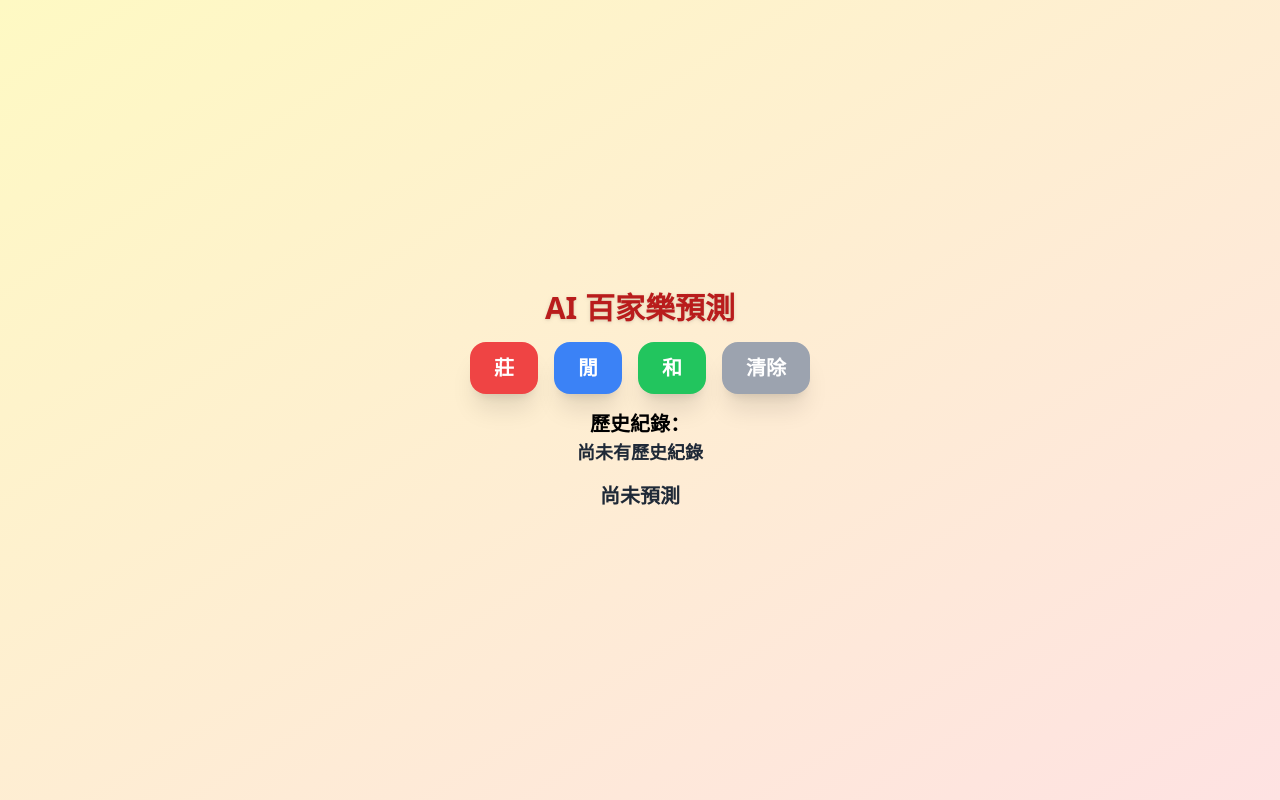
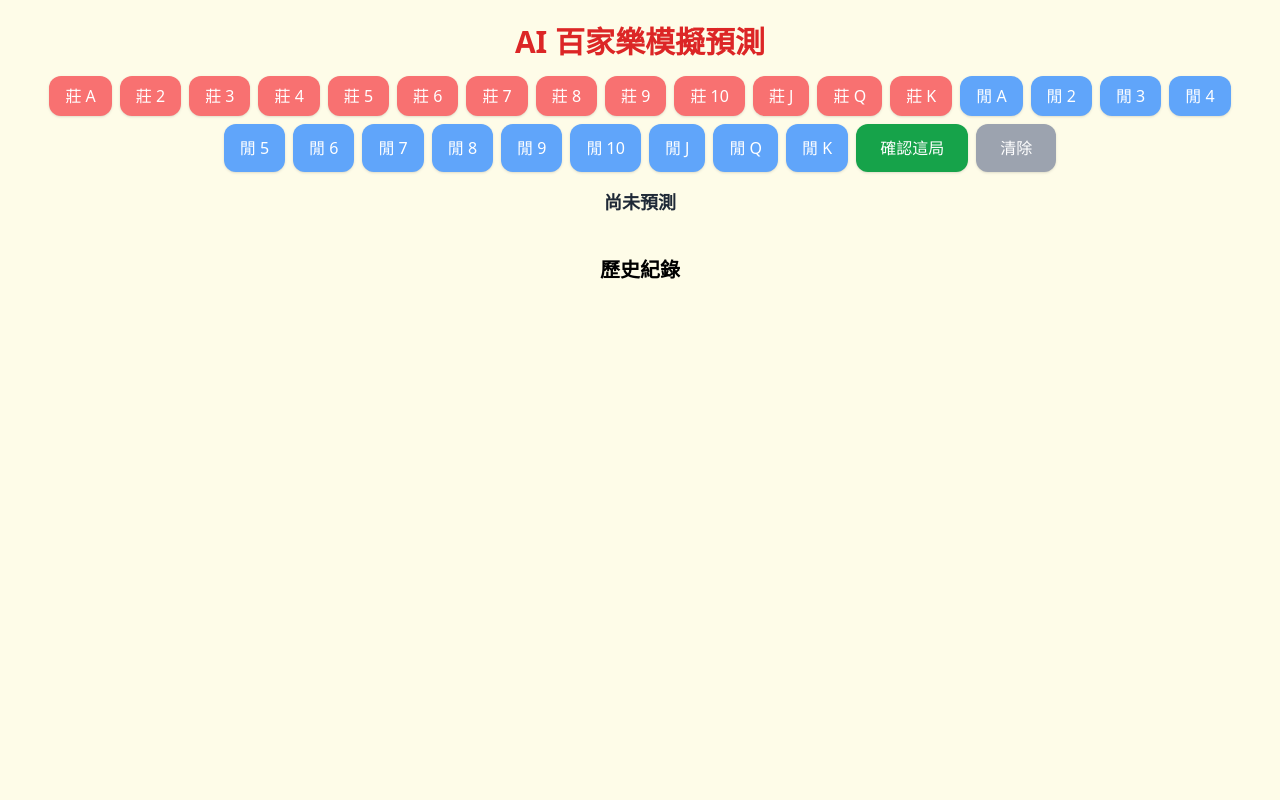
Before and after one commit to fenggou55688/new-ai, a React (Vite) app: page / in a window 1280 px wide. Built offline with nearby package versions, Linux system fonts and the light colour scheme.

Commit message:
Update App.jsx

```diff
--- a/src/App.jsx
+++ b/src/App.jsx
@@ -1,107 +1,167 @@
 import React, { useState } from 'react'
+
+const ranks = ['A', '2', '3', '4', '5', '6', '7', '8', '9', '10', 'J', 'Q', 'K']
+const suits = ['♠', '♥', '♦', '♣']
+
+const buildDeck = () => {
+  const deck = []
+  for (let i = 0; i < 8; i++) {
+    for (let suit of suits) {
+      for (let rank of ranks) {
+        deck.push({ rank, suit })
+      }
+    }
+  }
+  return deck
+}
+
+const getCardValue = (rank) => {
+  if (rank === 'A') return 1
+  if (['10', 'J', 'Q', 'K'].includes(rank)) return 0
+  return parseInt(rank)
+}
+
+const calculatePoints = (cards) => {
+  let total = cards.reduce((sum, card) => sum + getCardValue(card.rank), 0)
+  return total % 10
+}
+
+const cloneDeck = (deck) => JSON.parse(JSON.stringify(deck))
+
+const getRandomCard = (deck) => {
+  const idx = Math.floor(Math.random() * deck.length)
+  return deck.splice(idx, 1)[0]
+}
+
+const simulateGame = (deck) => {
+  const d = cloneDeck(deck)
+  const player = [getRandomCard(d), getRandomCard(d)]
+  const banker = [getRandomCard(d), getRandomCard(d)]
+
+  const playerPoint = calculatePoints(player)
+  const bankerPoint = calculatePoints(banker)
+
+  let playerThird = null
+  let bankerThird = null
+
+  if (playerPoint <= 5) {
+    playerThird = getRandomCard(d)
+    player.push(playerThird)
+  }
+
+  const bankerDrawRule = (p, b, ptCard) => {
+    if (b >= 7) return false
+    if (b <= 2) return true
+    if (!ptCard) return b <= 5
+
+    const pt = getCardValue(ptCard.rank)
+    if (b === 3) return pt !== 8
+    if (b === 4) return pt >= 2 && pt <= 7
+    if (b === 5) return pt >= 4 && pt <= 7
+    if (b === 6) return pt === 6 || pt === 7
+    return false
+  }
+
+  if (bankerDrawRule(playerPoint, bankerPoint, playerThird)) {
+    bankerThird = getRandomCard(d)
+    banker.push(bankerThird)
+  }
+
+  const finalPlayer = calculatePoints(player)
+  const finalBanker = calculatePoints(banker)
+
+  if (finalPlayer > finalBanker) return '閒'
+  if (finalBanker > finalPlayer) return '莊'
+  return '和'
+}
 
 const App = () => {
   const [history, setHistory] = useState([])
+  const [current, setCurrent] = useState({ banker: [], player: [] })
   const [result, setResult] = useState(null)
 
-  const addResult = (res) => {
-    const newHistory = [...history, res]
-    setHistory(newHistory)
-    predict(newHistory)
+  const addCard = (side, rank) => {
+    if (current[side].length >= 3) return
+    const card = { rank, suit: suits[Math.floor(Math.random() * suits.length)] }
+    setCurrent((prev) => ({ ...prev, [side]: [...prev[side], card] }))
+  }
+
+  const confirmRound = () => {
+    if (current.banker.length >= 2 && current.player.length >= 2) {
+      setHistory([...history, current])
+      setCurrent({ banker: [], player: [] })
+      runSimulation([...history, current])
+    }
   }
 
   const clearHistory = () => {
     setHistory([])
+    setCurrent({ banker: [], player: [] })
     setResult(null)
   }
 
-  const simulatePrediction = (history) => {
-    const bankerWinRate = 60 + Math.random() * 10
-    const tieRate = 5 + Math.random() * 5
-    const total = 100 + tieRate
-    return {
-      banker: bankerWinRate,
-      player: 100 - bankerWinRate - tieRate,
-      tie: tieRate,
+  const runSimulation = (hist) => {
+    let deck = buildDeck()
+
+    for (let round of hist) {
+      for (let card of [...round.banker, ...round.player]) {
+        const idx = deck.findIndex(c => c.rank === card.rank && c.suit === card.suit)
+        if (idx !== -1) deck.splice(idx, 1)
+      }
     }
-  }
 
-  const aiPrediction = (history) => {
-    const countBanker = history.filter(r => r === '莊').length
-    const countPlayer = history.filter(r => r === '閒').length
-    const countTie = history.filter(r => r === '和').length
-    const total = countBanker + countPlayer + countTie || 1
-    return {
-      banker: (countBanker / total) * 100,
-      player: (countPlayer / total) * 100,
-      tie: (countTie / total) * 100,
+    let counts = { 莊: 0, 閒: 0, 和: 0 }
+    for (let i = 0; i < 10000; i++) {
+      const winner = simulateGame(deck)
+      counts[winner]++
     }
-  }
-
-  const getWeight = (length) => {
-    if (length <= 5) return { sim: 0.8, ai: 0.2 }
-    if (length <= 10) return { sim: 0.6, ai: 0.4 }
-    return { sim: 0.4, ai: 0.6 }
-  }
-
-  const predict = (history) => {
-    const sim = simulatePrediction(history)
-    const ai = aiPrediction(history)
-    const weight = getWeight(history.length)
-    const final = {
-      banker: sim.banker * weight.sim + ai.banker * weight.ai,
-      player: sim.player * weight.sim + ai.player * weight.ai,
-      tie: sim.tie * weight.sim + ai.tie * weight.ai,
-    }
-    const max = Math.max(final.banker, final.player, final.tie)
-    let winner = '和'
-    if (max === final.banker) winner = '莊'
-    else if (max === final.player) winner = '閒'
 
     setResult({
-      winner,
-      banker: final.banker.toFixed(1),
-      player: final.player.toFixed(1),
-      tie: final.tie.toFixed(1),
-      sim: sim.banker.toFixed(1),
-      ai: ai.banker.toFixed(1),
+      banker: (counts['莊'] / 10000 * 100).toFixed(1),
+      player: (counts['閒'] / 10000 * 100).toFixed(1),
+      tie: (counts['和'] / 10000 * 100).toFixed(1),
     })
   }
 
   return (
-    <div className="min-h-screen bg-gradient-to-br from-yellow-100 to-red-100 flex flex-col items-center justify-center p-6 text-center font-bold text-lg space-y-4">
-      <h1 className="text-3xl text-red-700 drop-shadow">AI 百家樂預測</h1>
-      <div className="space-x-4">
-        <button onClick={() => addResult('莊')} className="px-6 py-3 bg-red-500 text-white rounded-2xl text-xl shadow-xl hover:bg-red-600">莊</button>
-        <button onClick={() => addResult('閒')} className="px-6 py-3 bg-blue-500 text-white rounded-2xl text-xl shadow-xl hover:bg-blue-600">閒</button>
-        <button onClick={() => addResult('和')} className="px-6 py-3 bg-green-500 text-white rounded-2xl text-xl shadow-xl hover:bg-green-600">和</button>
-        <button onClick={clearHistory} className="px-6 py-3 bg-gray-400 text-white rounded-2xl text-xl shadow-xl hover:bg-gray-500">清除</button>
+    <div className="min-h-screen bg-yellow-50 flex flex-col items-center p-6 text-center space-y-4">
+      <h1 className="text-3xl font-bold text-red-600">AI 百家樂模擬預測</h1>
+
+      <div className="flex flex-wrap justify-center gap-2">
+        {ranks.map((r) => (
+          <button key={r} onClick={() => addCard('banker', r)} className="bg-red-400 text-white px-4 py-2 rounded-xl shadow">
+            莊 {r}
+          </button>
+        ))}
+        {ranks.map((r) => (
+          <button key={r + 'p'} onClick={() => addCard('player', r)} className="bg-blue-400 text-white px-4 py-2 rounded-xl shadow">
+            閒 {r}
+          </button>
+        ))}
+        <button onClick={confirmRound} className="bg-green-600 text-white px-6 py-3 rounded-xl shadow">確認這局</button>
+        <button onClick={clearHistory} className="bg-gray-400 text-white px-6 py-3 rounded-xl shadow">清除</button>
       </div>
 
-      {/* 顯示歷史紀錄 */}
-      <div className="mt-4">
-        <h2 className="text-xl font-semibold">歷史紀錄：</h2>
-        <div className="text-lg text-gray-800">
-          {history.length > 0 ? (
-            history.map((res, index) => (
-              <span key={index} className="mr-2 text-sm">{res}</span>
-            ))
-          ) : (
-            <div>尚未有歷史紀錄</div>
-          )}
-        </div>
-      </div>
-
-      <div className="text-xl text-gray-800 mt-4">
+      <div className="text-lg font-semibold text-gray-800">
         {result ? (
           <>
-            <div>預測勝方：<span className="text-red-600">{result.winner}</span></div>
-            <div>機率：莊 {result.banker}%、閒 {result.player}%、和 {result.tie}%</div>
-            <div className="text-sm text-gray-600">(模擬 {result.sim}%，AI {result.ai}%)</div>
+            <div>預測勝率：</div>
+            <div>莊 {result.banker}%、閒 {result.player}%、和 {result.tie}%</div>
           </>
         ) : (
           <div>尚未預測</div>
         )}
+      </div>
+
+      <div className="w-full max-w-md">
+        <h2 className="text-xl font-bold mt-6">歷史紀錄</h2>
+        <ul className="text-left text-gray-700 space-y-1">
+          {history.map((round, i) => (
+            <li key={i}>
+              第 {i + 1} 局 - 莊: {round.banker.map(c => c.rank + c.suit).join(', ')}，閒: {round.player.map(c => c.rank + c.suit).join(', ')}
+            </li>
+          ))}
+        </ul>
       </div>
     </div>
   )
```
